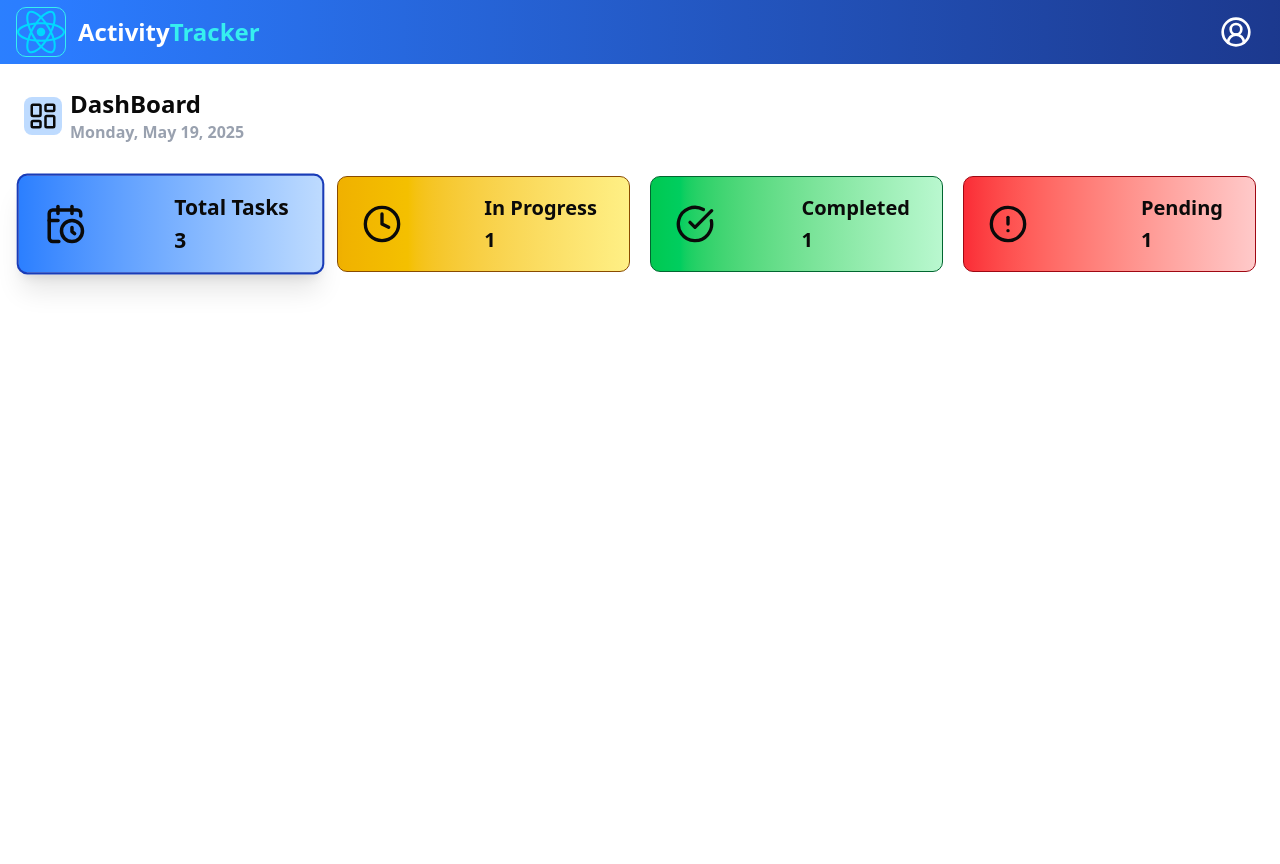
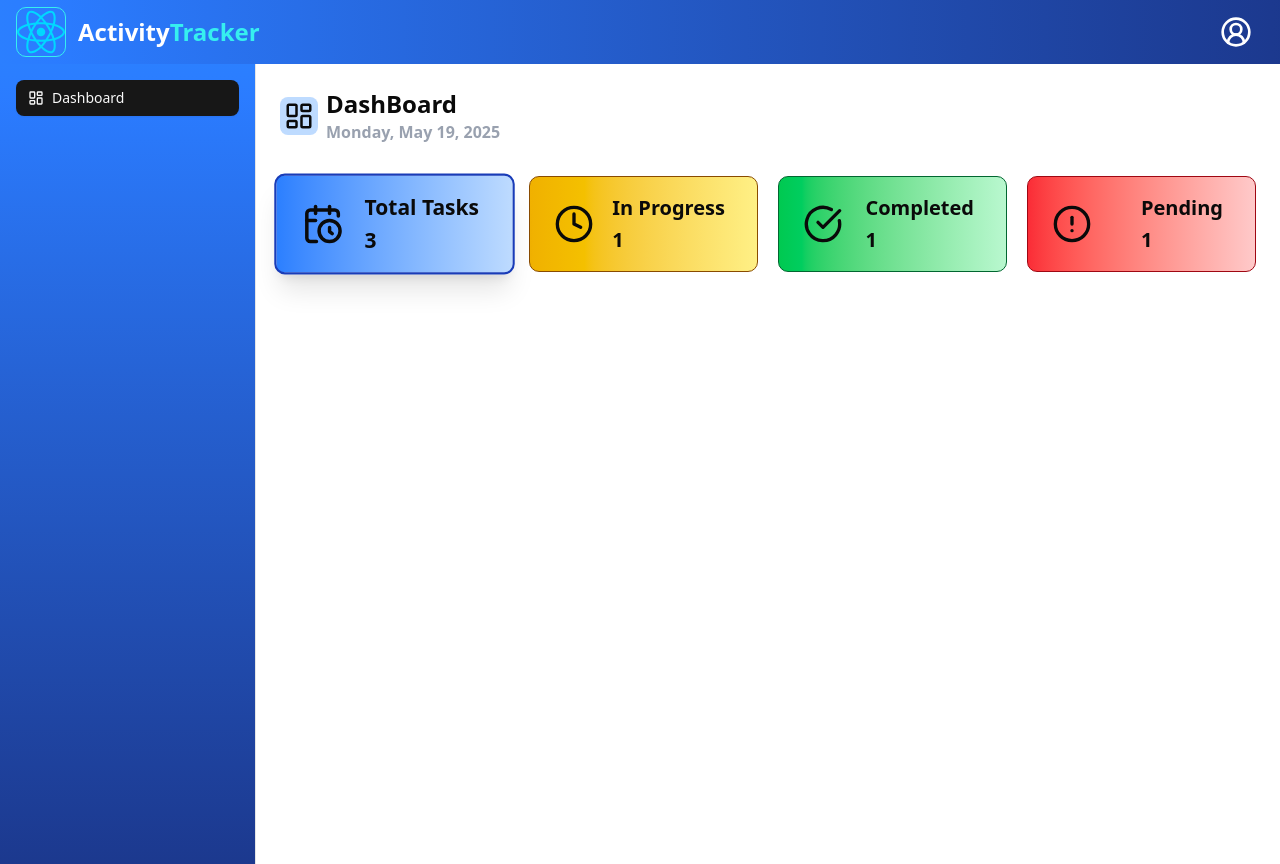
Before and after one commit to Karanjeet-kumar/Activity-Tracker-App, a React (Vite) app: page /dashboard in a window 1280 px wide. Built offline with nearby package versions, Linux system fonts and the light colour scheme.

Commit message:
DashBoard-UI(Vertical Nav)-Created

```diff
--- a/src/components/DashBoard.jsx
+++ b/src/components/DashBoard.jsx
@@ -1,5 +1,6 @@
 import { useState } from "react";
 import Navbar from "./shared/Navbar";
+import Nav from "./shared/Nav";
 import {
   CalendarClock,
   CircleAlert,
@@ -46,6 +47,7 @@ function Dashboard() {
     <div>
       <Navbar />
       <div className="flex h-screen">
+        <Nav />
         {/* Main Content */}
         <div className="flex-1 overflow-auto p-6">
           <div className="flex items-center gap-2 mb-8">
--- /dev/null
+++ b/src/components/context/NavContext.jsx
@@ -0,0 +1,22 @@
+// src/context/NavContext.js
+import React, { createContext, useState, useContext } from "react";
+
+const NavContext = createContext();
+
+export function NavProvider({ children }) {
+  const [isNavVisible, setIsNavVisible] = useState(true);
+
+  const toggleNav = () => {
+    setIsNavVisible(!isNavVisible);
+  };
+
+  return (
+    <NavContext.Provider value={{ isNavVisible, toggleNav }}>
+      {children}
+    </NavContext.Provider>
+  );
+}
+
+export function useNav() {
+  return useContext(NavContext);
+}
--- /dev/null
+++ b/src/components/shared/Nav.jsx
@@ -0,0 +1,37 @@
+import { useEffect, useState } from "react";
+import React from "react";
+import { Link, useLocation } from "react-router-dom";
+import { Button } from "../ui/button";
+import { LayoutDashboard } from "lucide-react";
+import { useNav } from "../context/NavContext";
+
+function Nav() {
+  const location = useLocation();
+  const [activeNav, setActiveNav] = useState(location.pathname);
+  const { isNavVisible } = useNav(); // Get visibility state
+
+  useEffect(() => {
+    setActiveNav(location.pathname);
+  }, [location.pathname]);
+
+  if (!isNavVisible) return null; // Hide nav when not visible
+  return (
+    <div className="w-64 bg-gradient-to-b from-blue-500 to-blue-900 p-4 border-r">
+      <nav className="space-y-4">
+        <div className="space-y-2">
+          <Link to="/dashboard">
+            <Button
+              variant={activeNav === "/dashboard" ? "default" : "ghost"}
+              className="w-full justify-start cursor-pointer mb-2"
+            >
+              <LayoutDashboard />
+              Dashboard
+            </Button>
+          </Link>
+        </div>
+      </nav>
+    </div>
+  );
+}
+
+export default Nav;
--- a/src/components/shared/Navbar.jsx
+++ b/src/components/shared/Navbar.jsx
@@ -5,15 +5,20 @@ import { Avatar } from "../ui/avatar";
 import { CircleUserRound, LogOut, User2 } from "lucide-react";
 import logo from "@/assets/react.svg";
 import { useSelector } from "react-redux";
+import { useNav } from "../context/NavContext";
 
 const Navbar = () => {
+  const { toggleNav } = useNav(); // Get toggle function from context
   const { loggedUser } = useSelector((store) => store.auth);
 
   const [isProfileExpanded, setIsProfileExpanded] = useState(false);
   return (
     <div className="bg-gradient-to-r from-blue-500 to-blue-900 text-white">
       <div className="flex items-center justify-between mx-4 max-w-7xl h-16">
-        <div className="flex items-center gap-3 cursor-pointer">
+        <div
+          className="flex items-center gap-3 cursor-pointer"
+          onClick={toggleNav}
+        >
           <img
             src={logo}
             alt="logo"
--- a/src/main.jsx
+++ b/src/main.jsx
@@ -5,11 +5,14 @@ import App from "./App.jsx";
 import { Provider } from "react-redux";
 import { store } from "./components/redux/store";
 import { Toaster } from "sonner";
+import { NavProvider } from "./components/context/NavContext";
 
 createRoot(document.getElementById("root")).render(
   <StrictMode>
     <Provider store={store}>
-      <App />
+      <NavProvider>
+        <App />
+      </NavProvider>
     </Provider>
     <Toaster />
   </StrictMode>
```
